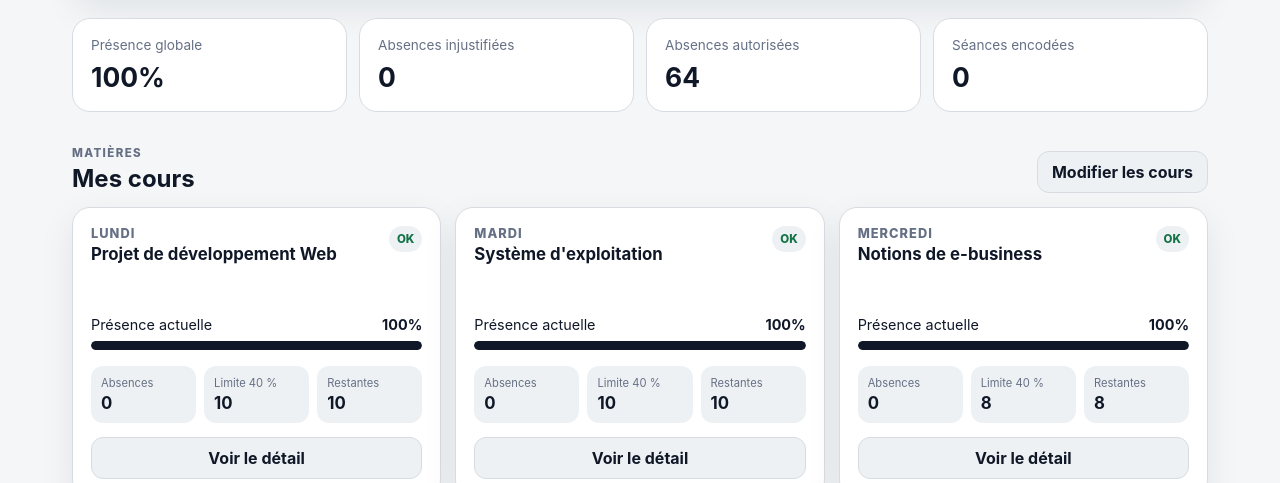
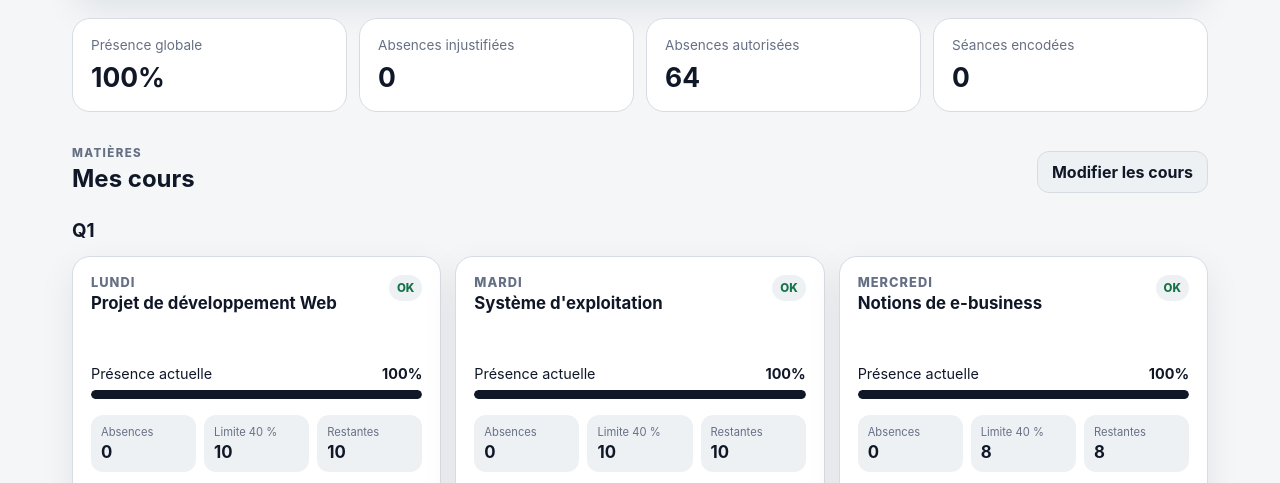
Before and after one commit to mdemonte02/presences, a plain HTML site: page presence-cours-app-v3/index.html in a window 1280 px wide. Shown: the part 265-748 px from the top of the page. Drawn offline with Linux system fonts and the light colour scheme.

Commit message:
Regrouper les cours par quadrimestre Q1 et Q2

```diff
--- a/presence-cours-app-v3/app.js
+++ b/presence-cours-app-v3/app.js
@@ -140,7 +140,20 @@ function renderCourses() {
   const template = document.getElementById("courseCardTemplate");
   grid.innerHTML = "";
 
-  state.courses.forEach(course => {
+  const q1Ids = new Set(["web", "os2", "ebusiness", "computers", "math"]);
+  const quarters = [
+    { label: "Q1", courses: state.courses.filter(course => q1Ids.has(course.id)) },
+    { label: "Q2", courses: state.courses.filter(course => !q1Ids.has(course.id)) }
+  ];
+
+  quarters.forEach(({ label, courses }) => {
+    if (!courses.length) return;
+    const heading = document.createElement("h3");
+    heading.className = "quarter-heading";
+    heading.textContent = label;
+    grid.appendChild(heading);
+
+    courses.forEach(course => {
       const node = template.content.cloneNode(true);
       const m = metrics(course);
       const [label, cls] = riskLabel(m);
@@ -159,6 +172,7 @@ function renderCourses() {
 
       node.querySelector(".details-btn").addEventListener("click", () => showDetails(course.id));
       grid.appendChild(node);
+    });
   });
 }
 
--- a/presence-cours-app-v3/styles.css
+++ b/presence-cours-app-v3/styles.css
@@ -66,6 +66,7 @@ button:active, .file-label:active { transform: translateY(1px); }
 .card { background: var(--surface); border: 1px solid var(--border); border-radius: var(--radius); box-shadow: var(--shadow); }
 
 .courses-grid { display: grid; grid-template-columns: repeat(3, 1fr); gap: 14px; }
+.quarter-heading { grid-column: 1 / -1; margin: 12px 0 0; }
 .course-card { padding: 18px; }
 .course-card-top { display: flex; justify-content: space-between; gap: 14px; align-items: flex-start; min-height: 76px; }
 .course-name { margin: 3px 0 0; font-size: 1.05rem; }
```
Lines whose indentation alone changed are shown as unchanged.
